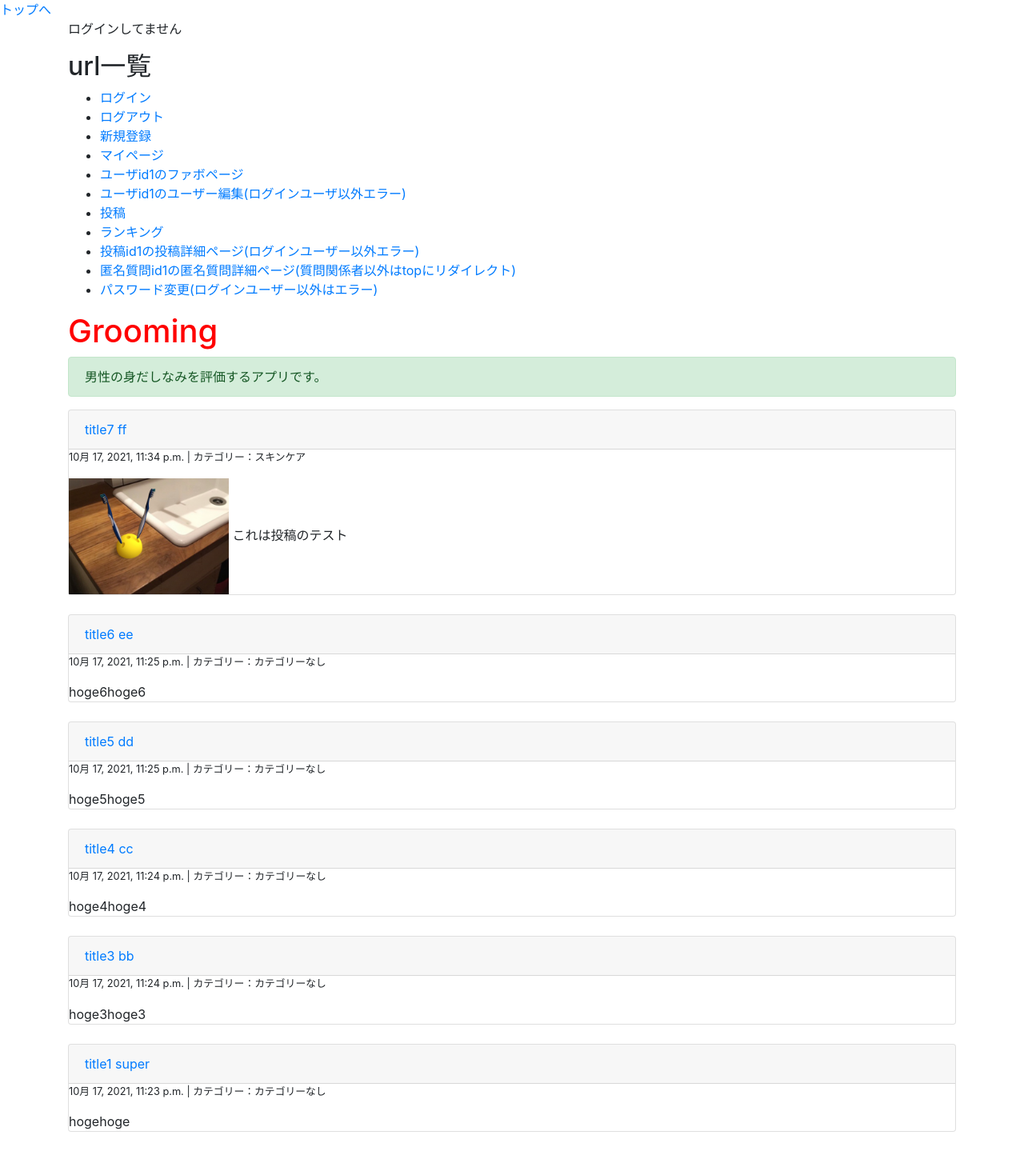
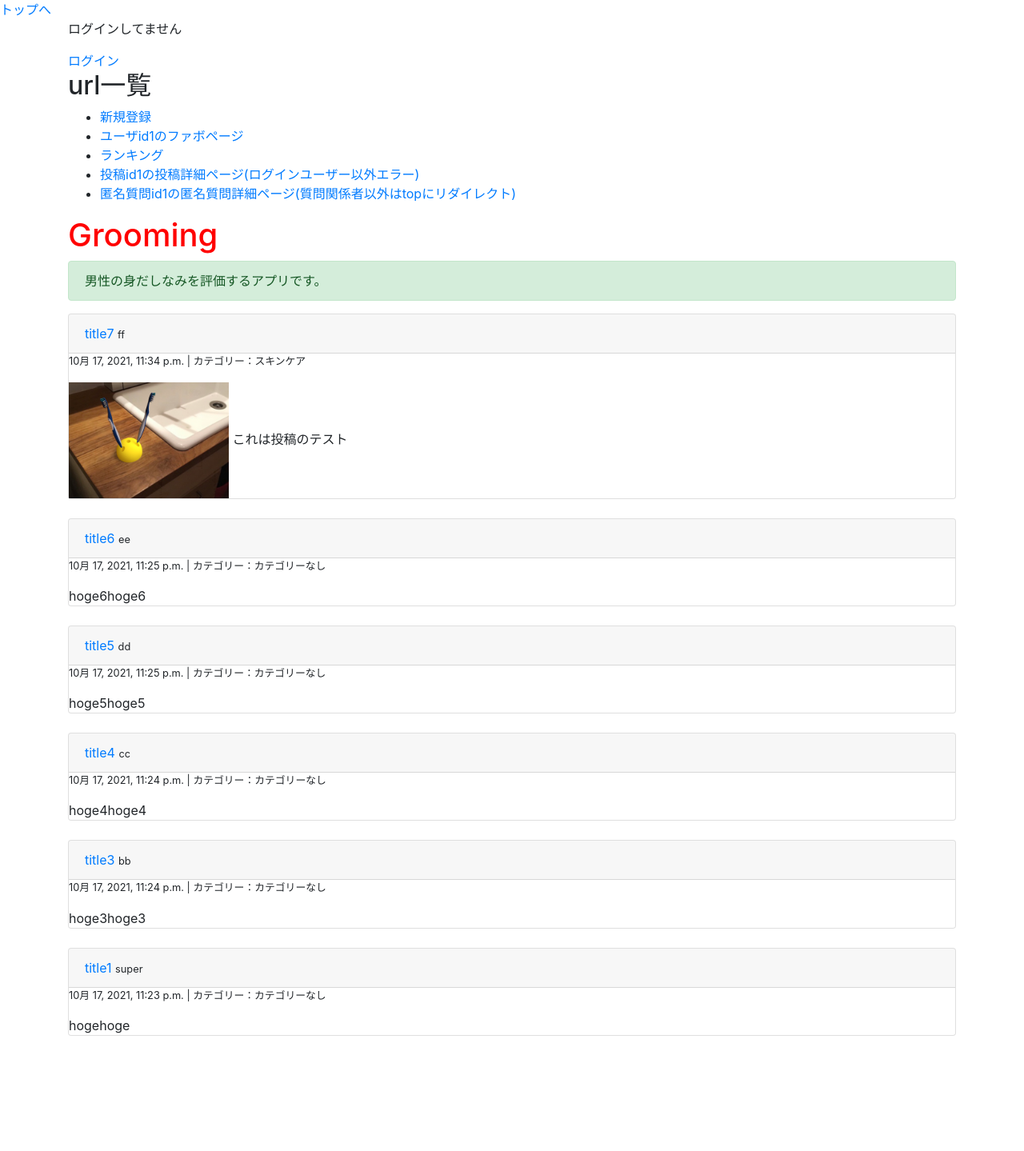
Before and after one commit to 1f101802780/MensNotion, a Django app: page / in a window 1280 px wide. Shown: the whole page at 80% size. After the commit the page ends 1295 px from the top, so only its background shows below. Run offline with Django 3.2, Linux system fonts and the light colour scheme; data comes from the database, SQL or seed files in the repository; some libraries are stand-ins or nearby versions.

Commit message:
url表示をログインorログインしてないで分ける

```diff
--- a/groomings/templates/groomings/top.html
+++ b/groomings/templates/groomings/top.html
@@ -6,22 +6,22 @@
 {% if user.is_authenticated %}
   <p>ログインしてます</p>
   <p>ログインユーザー:{{ request.user }}</p>
+  <a href="{% url 'groomings:user' request.user.user_id %}">マイページ</a>
+  <a href="{% url 'groomings:create_post' %}">投稿</a>
+  <a href="{% url 'groomings:edit_user' %}">ユーザid1のユーザー編集</a>
+  <a href="{% url 'groomings:change_password' %}">パスワード変更</a>
+  <a href="{% url 'groomings:logout' %}">ログアウト</a>
 {% else %}
   <p>ログインしてません</p>
+  <a href="{% url 'groomings:login' %}">ログイン</a>
 {% endif %}
 <h2>url一覧</h2>
 <ul>
-  <li><a href="{% url 'groomings:login' %}">ログイン</a></li>
-  <li><a href="{% url 'groomings:logout' %}">ログアウト</a></li>
   <li><a href="{% url 'groomings:signup' %}">新規登録</a></li>
-  <li><a href="{% url 'groomings:user' request.user.id %}">マイページ</a></li>
   <li><a href="{% url 'groomings:user_favo' 1 %}">ユーザid1のファボページ</a></li>
-  <li><a href="{% url 'groomings:edit_user' %}">ユーザid1のユーザー編集(ログインユーザ以外エラー)</a></li>
-  <li><a href="{% url 'groomings:create_post' %}">投稿</a></li>
   <li><a href="{% url 'groomings:ranking' %}">ランキング</a></li>
   <li><a href="{% url 'groomings:post_detail' 1 %}">投稿id1の投稿詳細ページ(ログインユーザー以外エラー)</a></li>
   <li><a href="{% url 'groomings:question_detail' 1 %}">匿名質問id1の匿名質問詳細ページ(質問関係者以外はtopにリダイレクト)</a></li>
-  <li><a href="{% url 'groomings:change_password' %}">パスワード変更(ログインユーザー以外はエラー)</a></li>
 </ul>
   <!-- bodyの中身 -->
   <h1>Grooming</h1>
@@ -30,7 +30,7 @@
     <div class="post card">
       <div class="card-header">
         <a href="{% url 'groomings:post_detail' post.id %}" class="postcard-a">{{ post.title }}</a>
-        <a href="{% url 'groomings:user' post.user_id %}" class = "user-a">{{post.user.username}}</a>
+        <small>{{ post.user.username }}</small>
       </div>
       <div class="body">
         <p class="small">{{ post.created_at }} | カテゴリー：{{ post.category }}</p>
```
